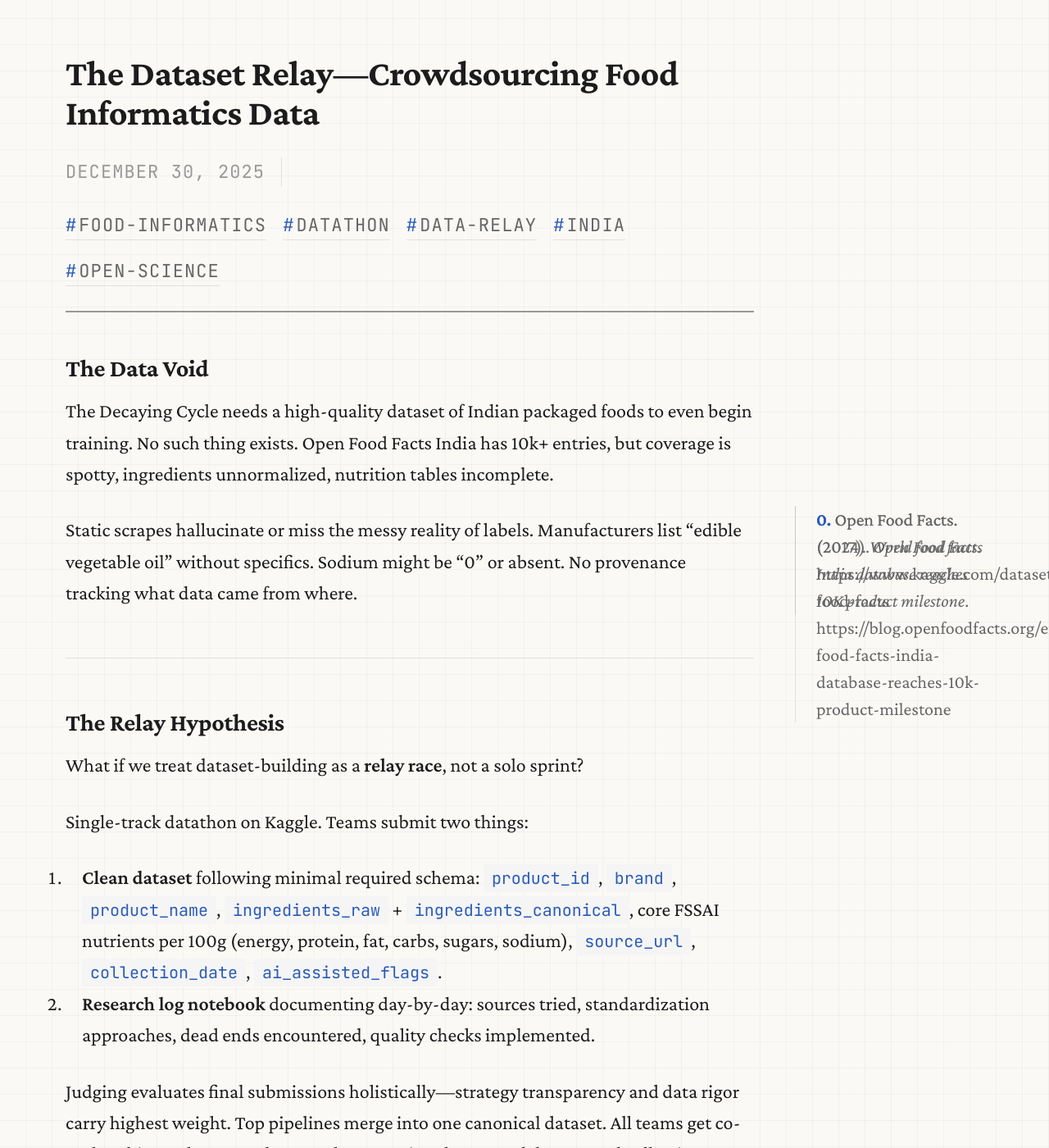
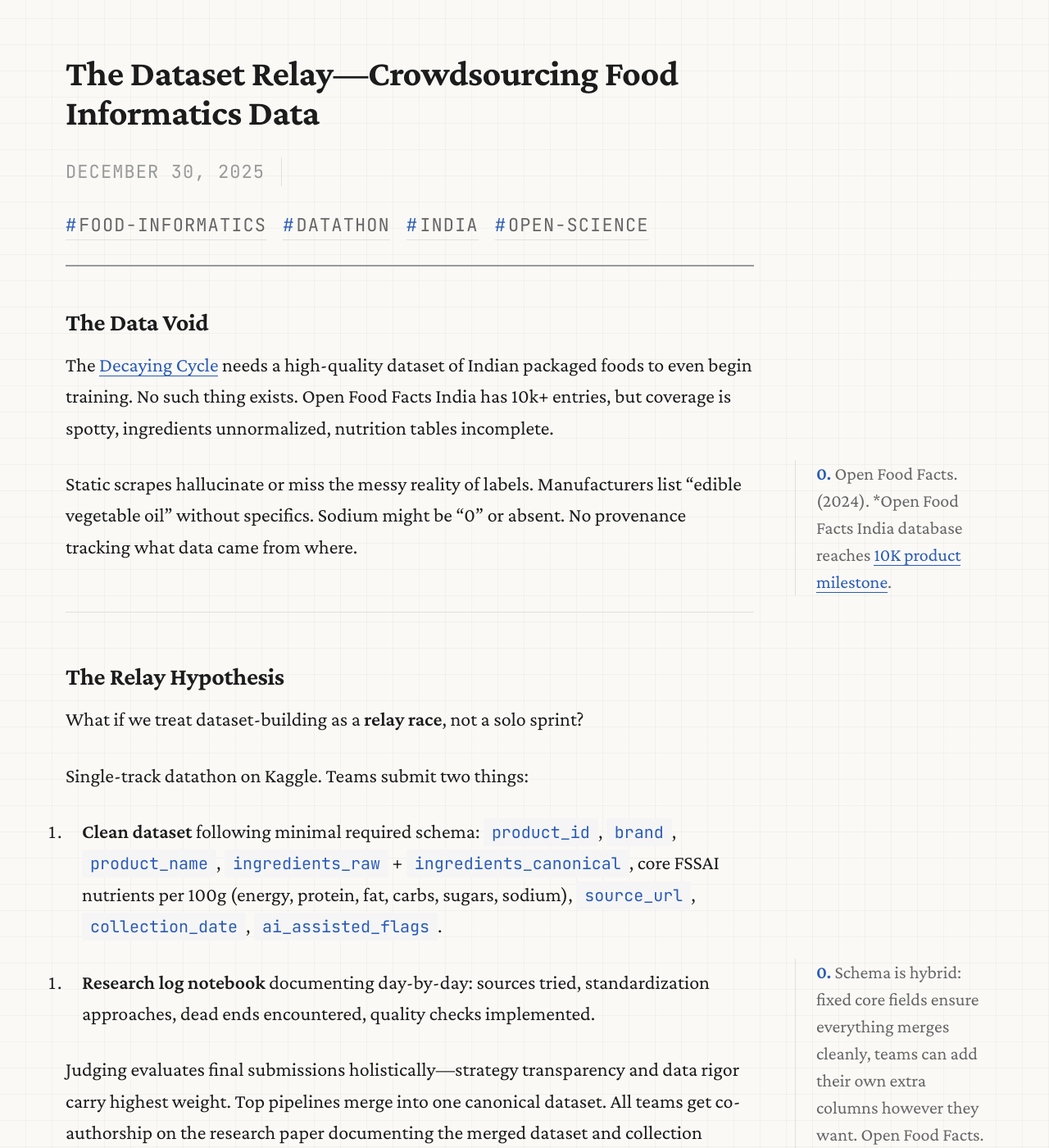
Before and after one commit to lalithaar/Interdisciplinary-Systems-Research-Lab, a Jekyll site: the page built from _experiments/2025-12-30-The-Dataset-Relay-Crowdsourcing-Food-Informatics-Data.md, in a window 1280 px wide and 1400 px high, scrolled down 233 px. Shown: the whole window at 82% size. Built offline with Jekyll 4.4.1, drawn with Linux system fonts in a browser that asks for light colours; some of the changed text lies outside the part shown.

Commit message:
adding datathon idea

```diff
--- a/_experiments/2025-12-30-The-Dataset-Relay-Crowdsourcing-Food-Informatics-Data.md
+++ b/_experiments/2025-12-30-The-Dataset-Relay-Crowdsourcing-Food-Informatics-Data.md
@@ -2,12 +2,12 @@
 layout: experiment
 title: "The Dataset Relay—Crowdsourcing Food Informatics Data"
 date: 2025-12-30
-tags: [food-informatics, datathon, data-relay, india, open-science]
+tags: [food-informatics, datathon, india, open-science]
 ---
 
 ### The Data Void
 
-The Decaying Cycle needs a high-quality dataset of Indian packaged foods to even begin training. No such thing exists. Open Food Facts India has 10k+ entries, but coverage is spotty, ingredients unnormalized, nutrition tables incomplete. {% include sidenote.html id="1" content="Open Food Facts. (2024). *Open Food Facts India database reaches 10K product milestone*. https://blog.openfoodfacts.org/en/news/open-food-facts-india-database-reaches-10k-product-milestone" %} {% include sidenote.html id="2" content="Open Food Facts. (2017). *World food facts*. https://www.kaggle.com/datasets/openfoodfacts/world-food-facts" %}
+The [Decaying Cycle](https://lalithaar.github.io/Interdisciplinary-Systems-Research-Lab/notes/The-Decaying-Cycle-Adaptive-Scoring-in-Food-Informatics/) needs a high-quality dataset of Indian packaged foods to even begin training. No such thing exists. Open Food Facts India has 10k+ entries, but coverage is spotty, ingredients unnormalized, nutrition tables incomplete. {% include sidenote.html id="1" content="Open Food Facts. (2024). *Open Food Facts India database reaches  [10K product milestone](https://blog.openfoodfacts.org/en/news/open-food-facts-india-database-reaches-10k-product-milestone*)." %}
 
 Static scrapes hallucinate or miss the messy reality of labels. Manufacturers list "edible vegetable oil" without specifics. Sodium might be "0" or absent. No provenance tracking what data came from where.
 
@@ -18,12 +18,12 @@
 What if we treat dataset-building as a **relay race**, not a solo sprint?
 
 Single-track datathon on Kaggle. Teams submit two things:
-1. **Clean dataset** following minimal required schema: `product_id`, `brand`, `product_name`, `ingredients_raw` + `ingredients_canonical`, core FSSAI nutrients per 100g (energy, protein, fat, carbs, sugars, sodium), `source_url`, `collection_date`, `ai_assisted_flags`.
+1. **Clean dataset** following minimal required schema: `product_id`, `brand`, `product_name`, `ingredients_raw` + `ingredients_canonical`, core FSSAI nutrients per 100g (energy, protein, fat, carbs, sugars, sodium), `source_url`, `collection_date`, `ai_assisted_flags`.{% include sidenote.html id="3" content="Schema is hybrid: fixed core fields ensure everything merges cleanly, teams can add their own extra columns however they want. Open Food Facts. (2022). *[Taxonomies introduction](https://wiki.openfoodfacts.org/Global_taxonomies)*. " %}
+
 2. **Research log notebook** documenting day-by-day: sources tried, standardization approaches, dead ends encountered, quality checks implemented.
 
 Judging evaluates final submissions holistically—strategy transparency and data rigor carry highest weight. Top pipelines merge into one canonical dataset. All teams get co-authorship on the research paper documenting the merged dataset and collection methods.
 
-{% include sidenote.html id="3" content="Schema is hybrid: fixed core fields ensure everything merges cleanly, teams can add their own extra columns however they want. Open Food Facts. (2022). *Taxonomies introduction*. https://wiki.openfoodfacts.org/Global_taxonomies" %}
 
 ---
 
@@ -31,7 +31,7 @@
 
 Teams learn real-world data wrangling: scraping messy labels, standardizing ingredient names, designing quality checks. Plus CV signals: named co-author on research paper + published dataset. No endorsers, prize committees, or complex logistics—just run and publish the merged output.
 
-Learns from citizen science: simple capture tools + explicit validation loops scale better than pure automation. {% include sidenote.html id="4" content="Engelhard, C. L., et al. (2023). *Citizen science approaches to crowdsourcing food environment data: A scoping review of the literature*. Obesity Reviews. https://onlinelibrary.wiley.com/doi/10.1111/obr.13618" %} Forces provenance tracking per row, breaking opaque \"trust me\" datasets plaguing nutrition Kaggle sets. {% include sidenote.html id="5" content="Batthula, V. (2025). *Indian Food Nutritional Values Dataset*. https://www.kaggle.com/datasets/batthulavinay/indian-food-nutrition" %}
+Learns from citizen science: simple capture tools + explicit validation loops scale better than pure automation. {% include sidenote.html id="4" content="[Engelhard, C. L., et al. (2023)](https://onlinelibrary.wiley.com/doi/10.1111/obr.13618). *Citizen science approaches to crowdsourcing food environment data: A scoping review of the literature*. Obesity Reviews." %} Forces provenance tracking per row, breaking opaque \"trust me\" datasets plaguing nutrition Kaggle sets. {% include sidenote.html id="5" content="[Batthula, V. (2025)](https://www.kaggle.com/datasets/batthulavinay/indian-food-nutrition). *Indian Food Nutritional Values Dataset*. " %}
 
 One team might discover a stupid-simple trick (barcode lookup first? photo-OCR with custom heuristics?) that unlocks what solo research misses.
 
```
